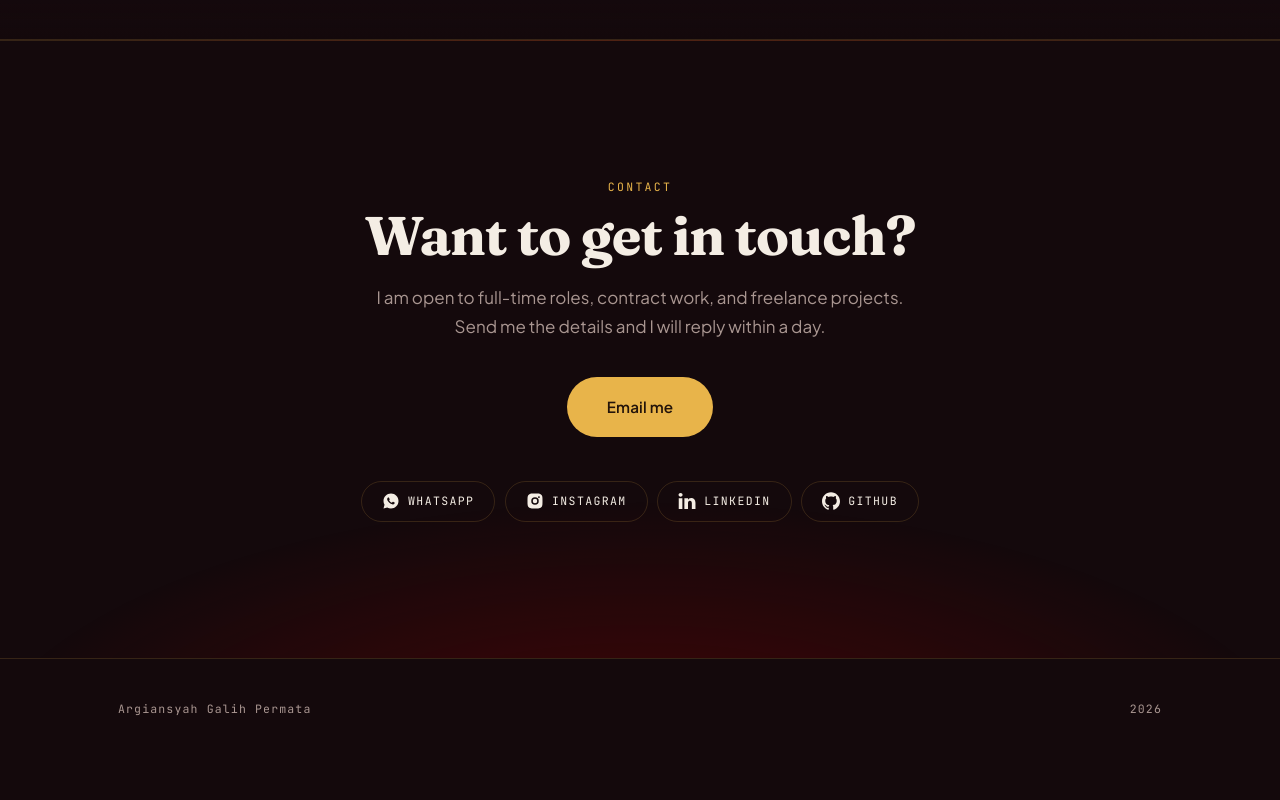
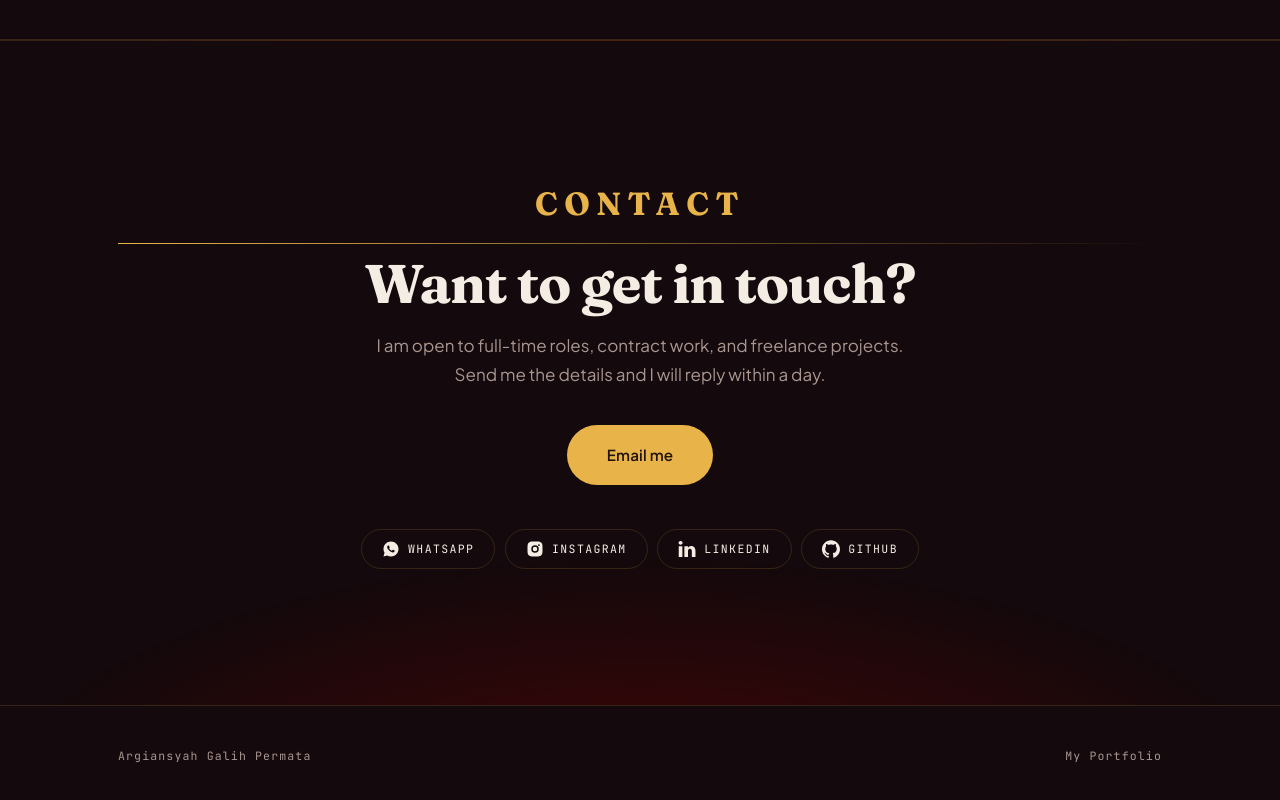
Before and after one commit to Argiansyah28/argiansyah-portofolio, a plain HTML site: page index.html in a window 1280 px wide. Shown: the part 4402-5202 px from the top of the page. Before the commit the page ends 5160 px from the top, so only its background shows below. Drawn offline with Linux system fonts and the light colour scheme.

Commit message:
Update tampilan footer dan section contact

```diff
--- a/css/style.css
+++ b/css/style.css
@@ -664,8 +664,9 @@ button { font: inherit; color: inherit; background: none; border: 0; cursor: poi
 .contact { display: grid; justify-items: center; }
 
 .contact__eyebrow {
-  font-family: var(--font-mono);
-  font-size: 0.72rem;
+  font-family: var(--font-display);
+  font-size: 2.0rem;
+  font-weight:700;
   letter-spacing: 0.2em;
   text-transform: uppercase;
   color: var(--brass);
--- a/index.html
+++ b/index.html
@@ -424,6 +424,7 @@
   <div class="shell">
     <div class="contact" data-reveal>
       <p class="contact__eyebrow">Contact</p>
+      <span class="section__rule" aria-hidden="true"></span>
       <h2 class="contact__heading">Want to get in touch?</h2>
       <p class="contact__lede">
         I am open to full-time roles, contract work, and freelance projects.
@@ -467,7 +468,7 @@
 <footer class="footer">
   <div class="shell footer__inner">
     <p>Argiansyah Galih Permata</p>
-    <p><span id="year">2026</span></p>
+    <p>My Portfolio</p>
   </div>
 </footer>
 
--- a/js/main.js
+++ b/js/main.js
@@ -165,7 +165,7 @@
   }
 
   /* ------------------------------------------------------------ Boot ---- */
-  document.getElementById("year").textContent = String(new Date().getFullYear());
+
 
   initMenu();
   initExperience();
```
